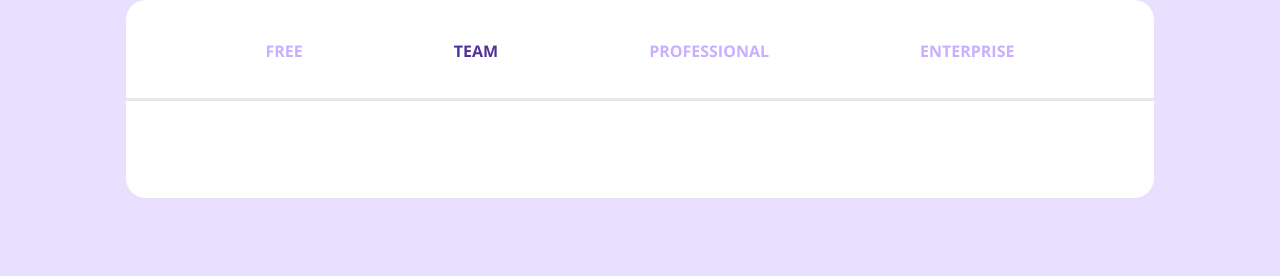
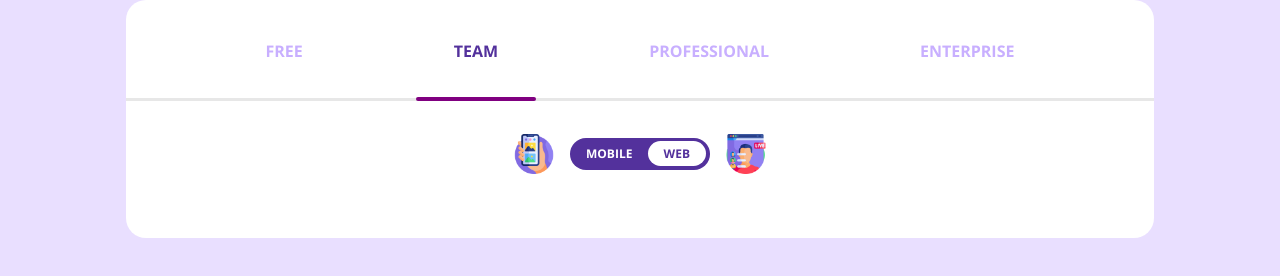
Before and after one commit to y-polishchuk/cost-estimator, a plain HTML site: page index.html in a window 1280 px wide. Shown: the part 126-402 px from the top of the page. Drawn offline with nearby package versions, Linux system fonts and the light colour scheme.

Commit message:
add toggle section

```diff
--- a/index.html
+++ b/index.html
@@ -19,6 +19,14 @@
             <p>Enterprise</p>
         </div>
         <div class="line"></div>
+        <div class="toggle-wrapper">
+            <img src="images/icon1.png" alt="">
+            <div class="toggle">
+                <span>Mobile</span>
+                <span>Web</span>
+            </div>
+            <img src="images/icon2.png" alt="">
+        </div>
     </div>
 </body>
 </html>
--- a/style.css
+++ b/style.css
@@ -48,6 +48,7 @@ h1 {
 
 .tabs p.active {
   color: rgb(83, 49, 156);
+  position: relative;
 }
 
 .line {
@@ -57,3 +58,61 @@ h1 {
   top: 98px;
   background-color: rgb(231, 231, 231);
 }
+
+.underline {
+  height: 4px;
+  background-color: purple;
+  width: 200px;
+  display: inline-block;
+  position: absolute;
+  bottom: 0;
+  left: 0;
+}
+
+.tabs .active::before {
+  content: "";
+  width: 200%;
+  height: 4px;
+  background-color: purple;
+  position: absolute;
+  bottom: -31.5px;
+  left: -50%;
+  z-index: 2;
+  border-radius: 10px;
+}
+
+.toggle-wrapper {
+  display: flex;
+  align-items: center;
+}
+
+.toggle-wrapper img {
+  height: 40px;
+  margin: 0 16px;
+}
+
+.toggle {
+  background-color: rgb(83, 49, 156);
+  height: 32px;
+  width: 140px;
+  border-radius: 20px;
+  display: flex;
+  justify-content: space-between;
+  align-items: center;
+  box-sizing: border-box;
+  padding: 0 4px 0 16px;
+  text-transform: uppercase;
+  font-weight: bold;
+  font-size: 12px;
+}
+
+.toggle span:first-of-type {
+  color: white;
+}
+
+.toggle span:last-of-type {
+  background-color: white;
+  color: rgb(83, 49, 156);
+  padding: 4px 16px;
+  border-radius: 20px;
+}
```
